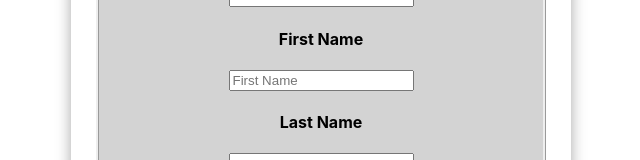
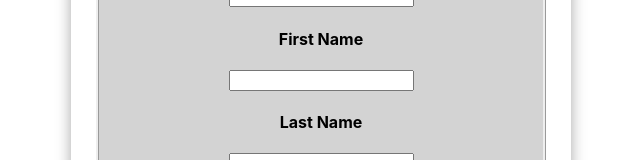
Before and after one commit to RaeEE454/alterations-tickets, a Next.js app: page / in a window 1280 px wide. Both pictures are taken after a click on the button "Create New Ticket". Shown: the part 385-545 px from the top of the page, without its empty margins (319-959 px from the left). Built offline with nearby package versions, Linux system fonts and the light colour scheme.

Commit message:
Did something to the form. I did this the other night and cant remember what i did.

```diff
--- a/components/form.js
+++ b/components/form.js
@@ -25,7 +25,6 @@ export default function Form() {
         <input type="text"
          name="first"
          required
-         placeholder="First Name"
          value={firstName}
          onChange={(e) => setFirstName(e.target.value)} />
 
```
